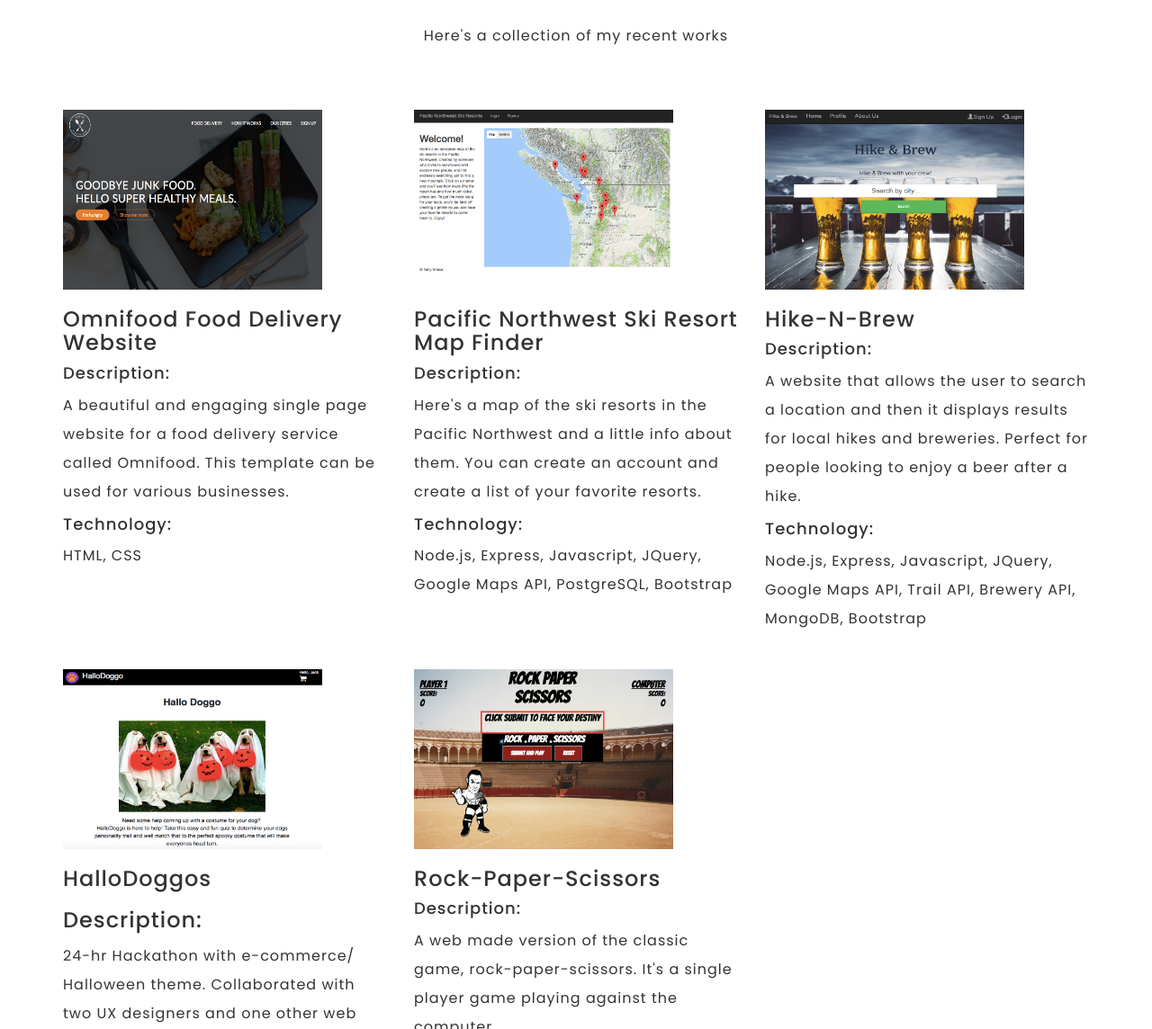
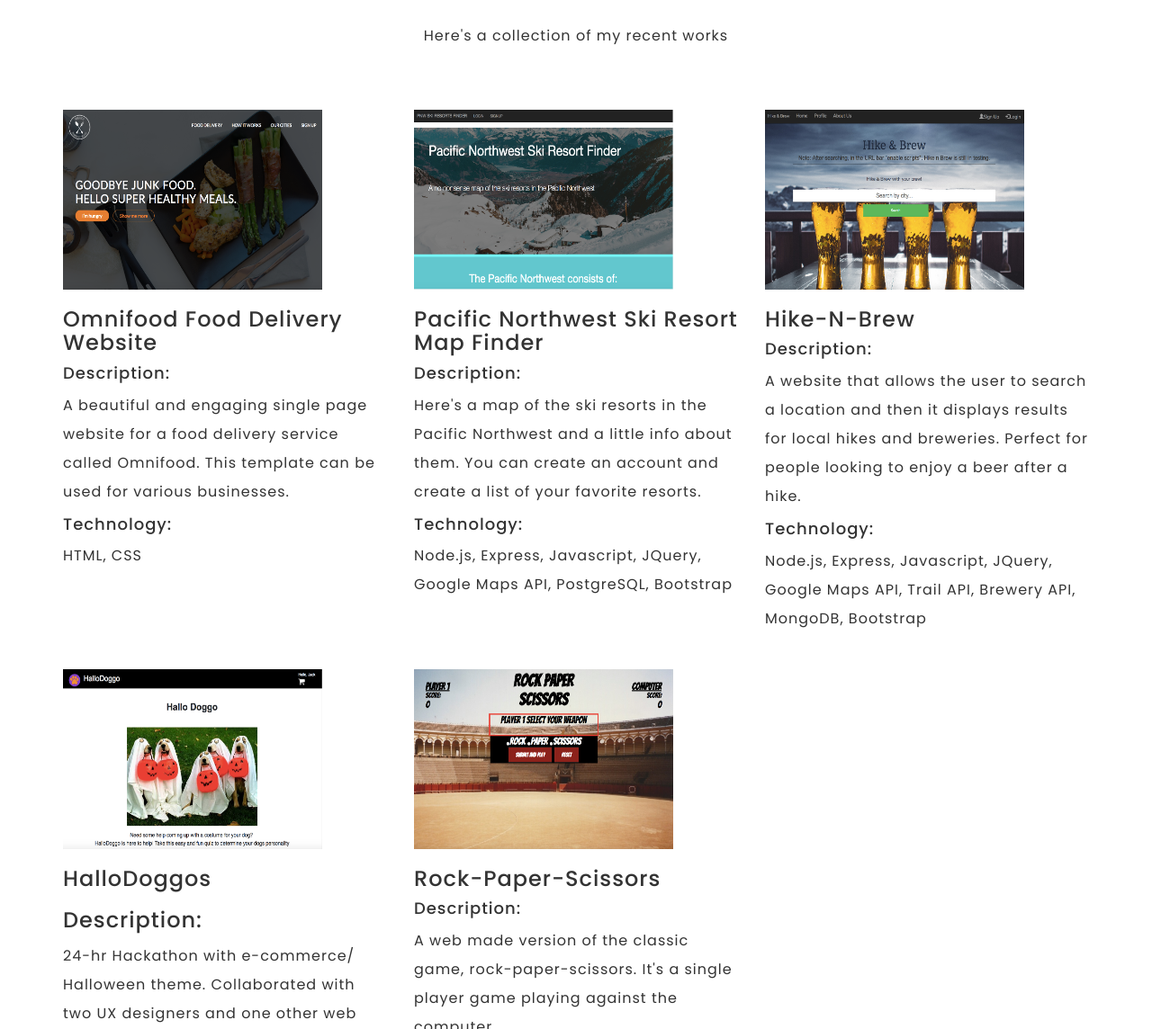
Before and after one commit to tbricca/tony-portfolio, a plain HTML site: page index.html in a window 1280 px wide. Shown: the part 1653-2797 px from the top of the page at 90% size. Drawn offline with Linux system fonts and the light colour scheme.

Commit message:
modifed images and updated them, should all be the same size now

```diff
--- a/index.html
+++ b/index.html
@@ -203,9 +203,9 @@
 
                     <div class="col-md-4 col-sm-6 col-xs-12 mix apps">
                         <div class="item">
-                            <a href="images/portfolio/1.jpg" title="Project Title">
+                            <a href="images/portfolio/omnifood1.png" title="Project Title">
                                 <a href="https://tbricca.github.io/food-delivery-app/">
-                                    <img src="images/portfolio/omnifood.png" alt="">
+                                    <img src="images/portfolio/omnifood1.png" alt="">
                                 </a>
                             </a>
                             <div>
@@ -224,9 +224,9 @@
                     </div>
                     <div class="col-md-4 col-sm-6 col-xs-12 mix apps">
                         <div class="item">
-                            <a href="images/portfolio/1.jpg" title="Project Title">
+                            <a href="images/portfolio/ski-resorts1.png" title="Project Title">
                                 <a href="https://pnw-skimaps.herokuapp.com/">
-                                    <img src="images/portfolio/ski-map.jpg" alt="">
+                                    <img src="images/portfolio/ski-resorts1.png" alt="">
                                 </a>
                             </a>
                             <div>
@@ -248,7 +248,7 @@
                         <div class="item">
                             <a href="images/portfolio/2.jpg" class="portfolio-popup" title="Project Title">
                                 <a href="https://damp-peak-43636.herokuapp.com/">
-                                    <img src="images/portfolio/hike-n-brew.jpg" alt="">
+                                    <img src="images/portfolio/hike-n-brew1.png" alt="">
                                 </a>
                             </a>
                             <div>
@@ -271,7 +271,7 @@
                         <div class="item">
                             <a href="images/portfolio/3.jpg" class="portfolio-popup" title="Project Title">
                                 <a href="http://hallodoggos.herokuapp.com/">
-                                    <img src="images/portfolio/doggo.jpg" alt="">
+                                    <img src="images/portfolio/doggo1.png" alt="">
                                 </a>
                             </a>
                             <div>
@@ -294,7 +294,7 @@
                         <div class="item">
                             <a href="images/portfolio/3.jpg" class="portfolio-popup" title="Project Title">
                                 <a href="https://tbricca.github.io/rock-paper-scissors/">
-                                    <img src="images/portfolio/rock-paper-scissors.jpg" alt="">
+                                    <img src="images/portfolio/rock-paper-scissors1.png" alt="">
                                 </a>
                             </a>
                             <div>
```
Also changed, not shown: images/portfolio/doggo1.png (added), images/portfolio/hike-n-brew1.png (added), images/portfolio/omnifood1.png (added), images/portfolio/rock-paper-scissors1.png (added), images/portfolio/ski-resorts1.png (added).
